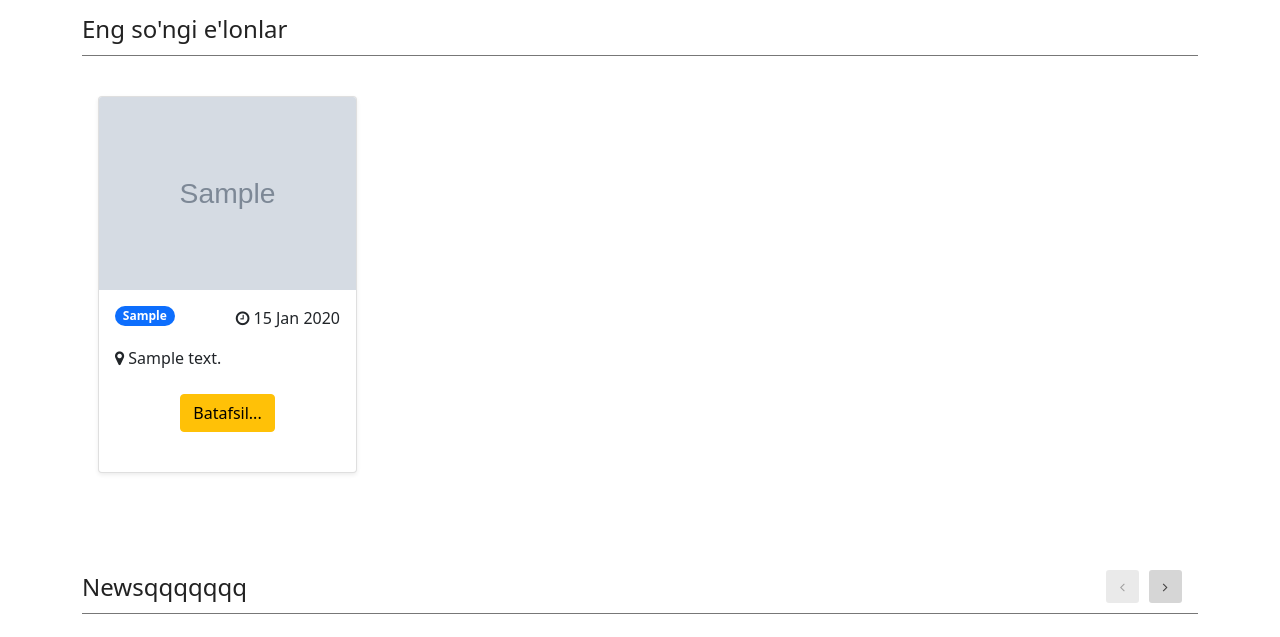
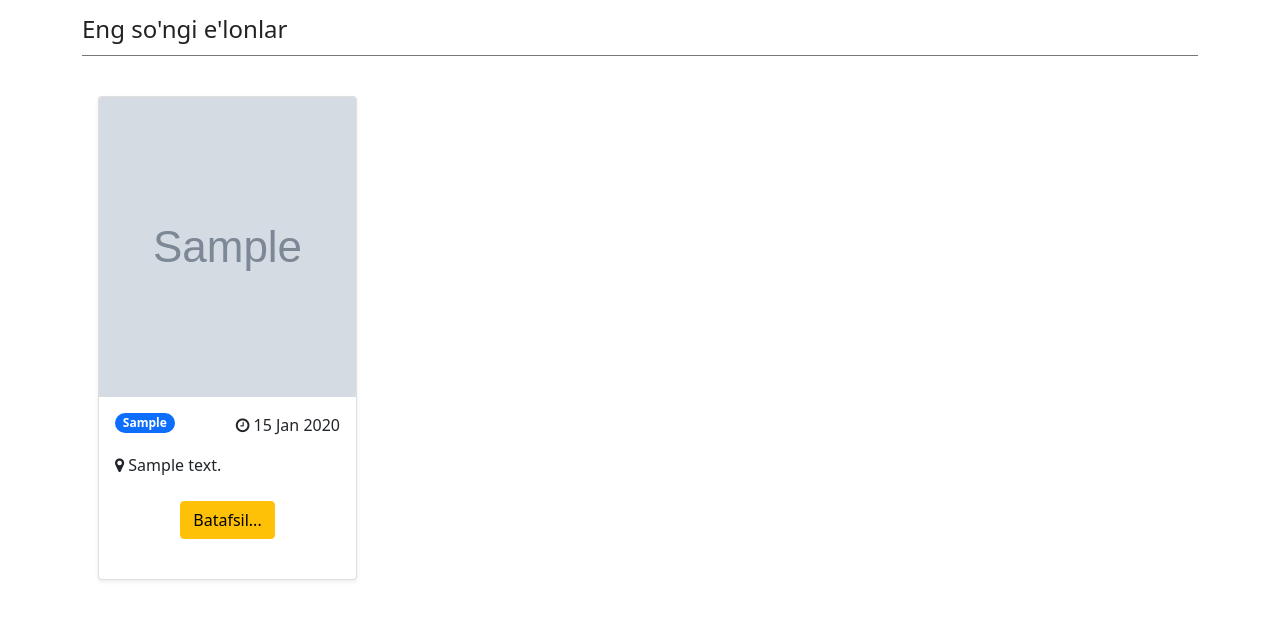
Before and after one commit to sardoruktamov/rishton_news, a Django app: a page that uses templates/announcement/announcements.html in a window 1280 px wide. Shown: the part 688-1325 px from the top of the page. Run offline with Django 3.2, Linux system fonts and the light colour scheme; tables that the repository leaves empty hold one stand-in row (values such as "Sample post"); grey boxes marked "Sample" are stand-in pictures; some libraries are stand-ins or nearby versions.

Commit message:
izox o`zgartirildi

```diff
--- a/elon/views.py
+++ b/elon/views.py
@@ -33,8 +33,8 @@ class AnnouncementCreateView(LoginRequiredMixin, SuccessMessageMixin, CreateView
         if slug_field.isascii():  # agar kiritilgan malumot isascii jadvalida bolsa pastdagi izox ishlaydi
             self.object.slug = slug_field.replace(" ",
                                                   "-").replace(".",
-                                                  "-")  # elon yaratilganda slug maydodidagi
-                                                        # bo`sh joylarni "-" bilan almashtirib qoyadi
+                                                  "-")  # elon yaratilganda slug maydonidagi
+                                                        # bo`sh joylarni va nuqtani "-" bilan almashtirib qoyadi
         else:
             self.object.slug = to_latin(slug_field).replace(" ",
                                                             "-").replace(".",
--- a/templates/announcement/announcements.html
+++ b/templates/announcement/announcements.html
@@ -179,7 +179,7 @@
                 <div class="row row-cols-1 row-cols-xs-2 row-cols-sm-2 row-cols-lg-4 g-3">
                     {% for obj in announcement %}
                     <div class="col">
-                        <div class="card h-100 shadow-sm"> <img src="{{ obj.image.url }}" style="height: 80%" class="card-img-top" alt="...">
+                        <div class="card h-100 shadow-sm"> <img src="{{ obj.image.url }}" style="height: 300px" class="card-img-top" alt="...">
                             <div class="card-body">
                                 <div class="clearfix mb-3"> <span class="float-start badge rounded-pill bg-primary">{{ obj.cost}}</span>
                                 <span class="float-end price-hp"><i class="fa fa-clock-o"></i> {{ obj.created_at|date:"d M Y" }}</span> </div>
```
